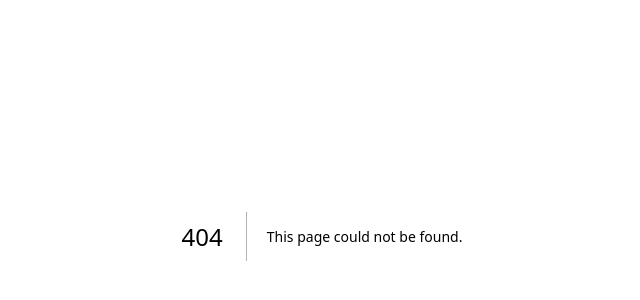
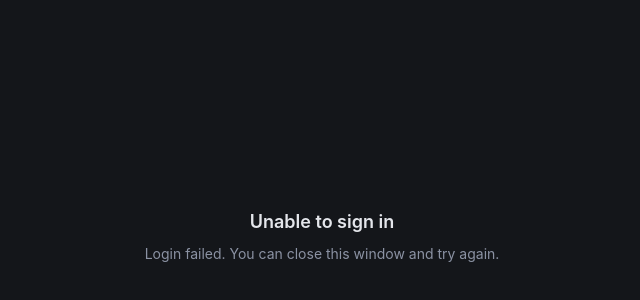
Before and after one commit to jayant-baid/taskra-todo-app, a Next.js app: page /auth/callback in a window 1280 px wide. Before the commit this address had no page. Shown: the part 164-464 px from the top of the page, without its empty margins (318-958 px from the left). Built offline with nearby package versions, Linux system fonts and the light colour scheme.

Commit message:
google and fb login fixes

```diff
--- a/src/app/api/auth/callback/facebook/route.ts
+++ b/src/app/api/auth/callback/facebook/route.ts
@@ -15,7 +15,7 @@ export async function GET(request: Request) {
   if (error || !code) {
     const errorMsg = error || "Authorization code was not returned by Facebook";
     return NextResponse.redirect(
-      `${origin}/?auth_error=${encodeURIComponent(errorMsg)}`,
+      `${origin}/auth/callback?provider=facebook&error=${encodeURIComponent(errorMsg)}`,
     );
   }
 
@@ -24,7 +24,7 @@ export async function GET(request: Request) {
     const { token, expiresAt } = findOrCreateOAuthUser(profile);
 
     const redirectResponse = NextResponse.redirect(
-      `${origin}/?auth_success=facebook&token=${encodeURIComponent(token)}`,
+      `${origin}/auth/callback?provider=facebook&token=${encodeURIComponent(token)}`,
     );
 
     redirectResponse.cookies.set("session_token", token, {
@@ -41,7 +41,7 @@ export async function GET(request: Request) {
     const message =
       err instanceof Error ? err.message : "Facebook authentication failed";
     return NextResponse.redirect(
-      `${origin}/?auth_error=${encodeURIComponent(message)}`,
+      `${origin}/auth/callback?provider=facebook&error=${encodeURIComponent(message)}`,
     );
   }
 }
--- a/src/app/api/auth/callback/google/route.ts
+++ b/src/app/api/auth/callback/google/route.ts
@@ -14,7 +14,7 @@ export async function GET(request: Request) {
   if (error || !code) {
     const errorMsg = error || "Authorization code was not returned by Google";
     return NextResponse.redirect(
-      `${origin}/?auth_error=${encodeURIComponent(errorMsg)}`,
+      `${origin}/auth/callback?provider=google&error=${encodeURIComponent(errorMsg)}`,
     );
   }
 
@@ -23,7 +23,7 @@ export async function GET(request: Request) {
     const { token, expiresAt } = findOrCreateOAuthUser(profile);
 
     const redirectResponse = NextResponse.redirect(
-      `${origin}/?auth_success=google&token=${encodeURIComponent(token)}`,
+      `${origin}/auth/callback?provider=google&token=${encodeURIComponent(token)}`,
     );
 
     redirectResponse.cookies.set("session_token", token, {
@@ -40,7 +40,7 @@ export async function GET(request: Request) {
     const message =
       err instanceof Error ? err.message : "Google authentication failed";
     return NextResponse.redirect(
-      `${origin}/?auth_error=${encodeURIComponent(message)}`,
+      `${origin}/auth/callback?provider=google&error=${encodeURIComponent(message)}`,
     );
   }
 }
--- /dev/null
+++ b/src/app/auth/callback/page.tsx
@@ -0,0 +1,51 @@
+"use client";
+
+import { useEffect, useState } from "react";
+
+export default function OAuthCallbackPage() {
+  const [message, setMessage] = useState("Finishing sign-in...");
+  const [failed, setFailed] = useState(false);
+
+  useEffect(() => {
+    const params = new URLSearchParams(window.location.search);
+    const token = params.get("token");
+    const error = params.get("error");
+    const success = Boolean(token && !error);
+
+    window.opener?.postMessage(
+      {
+        type: "taskra-oauth",
+        success,
+        token: token || undefined,
+        error: error || undefined,
+      },
+      window.location.origin,
+    );
+
+    if (success) {
+      window.setTimeout(
+        () => setMessage("Sign-in complete. This window will close shortly."),
+        0,
+      );
+      window.setTimeout(() => window.close(), 250);
+    } else {
+      window.setTimeout(() => {
+        setFailed(true);
+        setMessage(
+          error || "Login failed. You can close this window and try again.",
+        );
+      }, 0);
+    }
+  }, []);
+
+  return (
+    <main className="flex min-h-screen items-center justify-center bg-[#14161A] px-6 text-center text-[#E4E6EB]">
+      <div className="max-w-sm">
+        <h1 className="text-lg font-semibold">
+          {failed ? "Unable to sign in" : "Taskra sign-in"}
+        </h1>
+        <p className="mt-2 text-sm text-[#8B92A3]">{message}</p>
+      </div>
+    </main>
+  );
+}
--- a/src/components/auth/AuthModal.tsx
+++ b/src/components/auth/AuthModal.tsx
@@ -81,9 +81,58 @@ export function AuthModal({
   const handleSocialAuth = (provider: "google" | "facebook") => {
     setError(null);
     setIsSocialLoading(provider);
-    // Direct top-level browser navigation to OAuth redirect endpoint
-    // eslint-disable-next-line @next/next/no-location-assign-relative-destination
-    window.location.href = `/api/auth/${provider}`;
+    const popup = window.open(
+      `/api/auth/${provider}`,
+      `taskra-${provider}-login`,
+      "popup,width=520,height=700,resizable=yes,scrollbars=yes",
+    );
+
+    if (!popup) {
+      setIsSocialLoading(null);
+      setError(
+        "The login window was blocked. Please allow popups and try again.",
+      );
+      return;
+    }
+
+    let handled = false;
+    const finish = () => {
+      window.removeEventListener("message", handleMessage);
+      window.clearInterval(closeCheck);
+    };
+    const handleMessage = (event: MessageEvent) => {
+      if (event.origin !== window.location.origin || event.source !== popup) {
+        return;
+      }
+
+      const data = event.data as {
+        type?: string;
+        success?: boolean;
+        error?: string;
+      };
+      if (data.type !== "taskra-oauth" || handled) return;
+
+      handled = true;
+      finish();
+      popup.close();
+      setIsSocialLoading(null);
+      if (data.success) {
+        onClose();
+        onSuccess?.();
+      } else {
+        setError(data.error || "Login failed. Please try again.");
+      }
+    };
+    const closeCheck = window.setInterval(() => {
+      if (popup.closed && !handled) {
+        handled = true;
+        finish();
+        setIsSocialLoading(null);
+        setError("Login was canceled or the login window was closed.");
+      }
+    }, 400);
+
+    window.addEventListener("message", handleMessage);
   };
 
   return (
@@ -132,7 +181,7 @@ export function AuthModal({
           </button>
 
           {/* Facebook Button */}
-          {/* <button
+          <button
             type="button"
             onClick={() => handleSocialAuth("facebook")}
             disabled={Boolean(isSocialLoading) || isSubmitting}
@@ -152,7 +201,7 @@ export function AuthModal({
                 <span>Continue with Facebook</span>
               </>
             )}
-          </button> */}
+          </button>
         </div>
 
         {/* Divider */}
--- a/src/lib/hooks/useAuth.ts
+++ b/src/lib/hooks/useAuth.ts
@@ -88,6 +88,39 @@ export function useAuthInternal() {
     };
   }, []);
 
+  useEffect(() => {
+    let isMounted = true;
+    const handleOAuthMessage = (event: MessageEvent) => {
+      if (event.origin !== window.location.origin) return;
+
+      const data = event.data as {
+        type?: string;
+        success?: boolean;
+        token?: string;
+      };
+      if (data.type !== "taskra-oauth" || !data.success || !data.token) return;
+
+      setClientToken(data.token);
+      setToken(data.token);
+      void fetch("/api/auth/me", {
+        headers: { Authorization: `Bearer ${data.token}` },
+      })
+        .then((res) => (res.ok ? res.json() : null))
+        .then((result) => {
+          if (isMounted && result?.success && result.user) {
+            setUser(result.user);
+          }
+        })
+        .catch((err) => console.error("[useAuth] OAuth message error:", err));
+    };
+
+    window.addEventListener("message", handleOAuthMessage);
+    return () => {
+      isMounted = false;
+      window.removeEventListener("message", handleOAuthMessage);
+    };
+  }, []);
+
   // Login
   const login = useCallback(async (username: string, password: string) => {
     try {
--- a/src/lib/server/db.ts
+++ b/src/lib/server/db.ts
@@ -9,12 +9,16 @@ export function getDatabase(): DatabaseSync {
     return dbInstance;
   }
 
-  const dataDir = path.join(process.cwd(), "data");
+  const dbPath =
+    process.env.DATABASE_PATH ||
+    (process.env.VERCEL
+      ? path.join("/tmp", "taskra", "app.db")
+      : path.join(process.cwd(), "data", "app.db"));
+  const dataDir = path.dirname(dbPath);
   if (!fs.existsSync(dataDir)) {
     fs.mkdirSync(dataDir, { recursive: true });
   }
 
-  const dbPath = path.join(dataDir, "app.db");
   dbInstance = new DatabaseSync(dbPath);
 
   // Enable WAL mode for better concurrency
```
